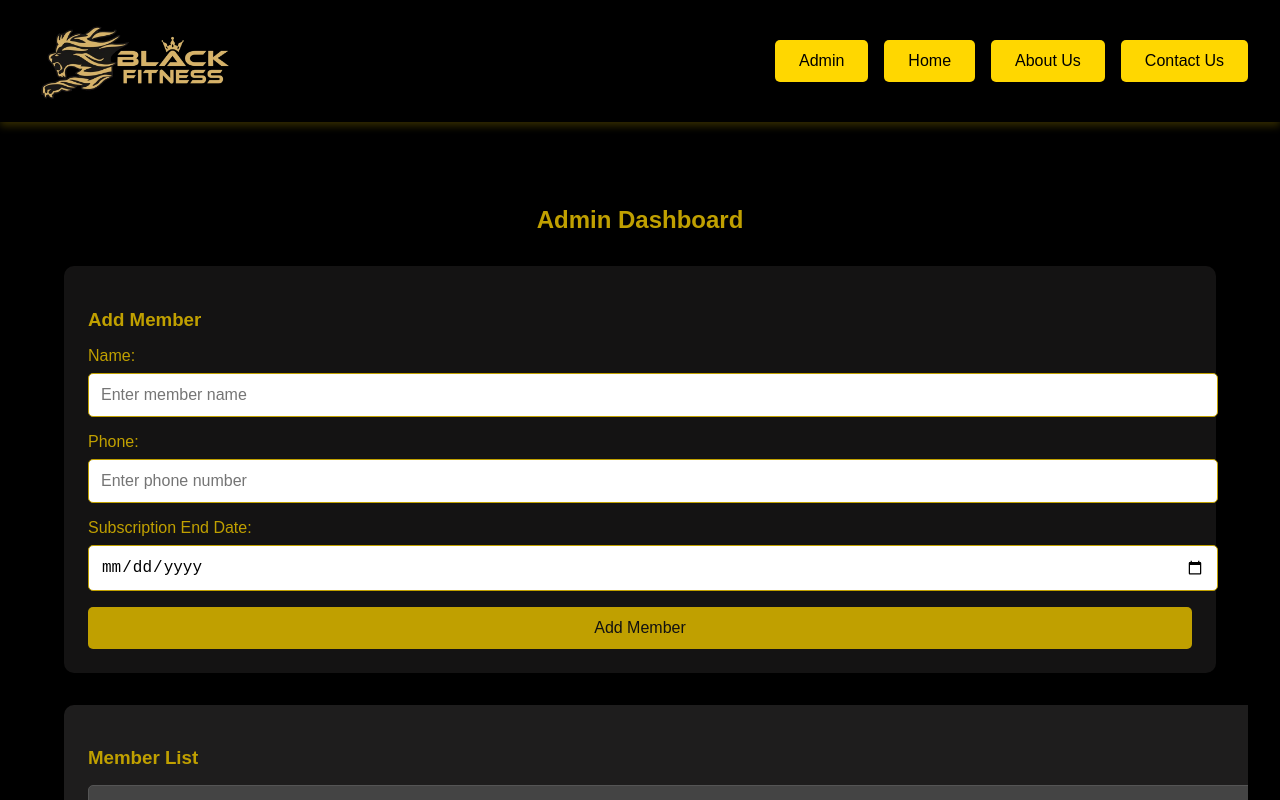
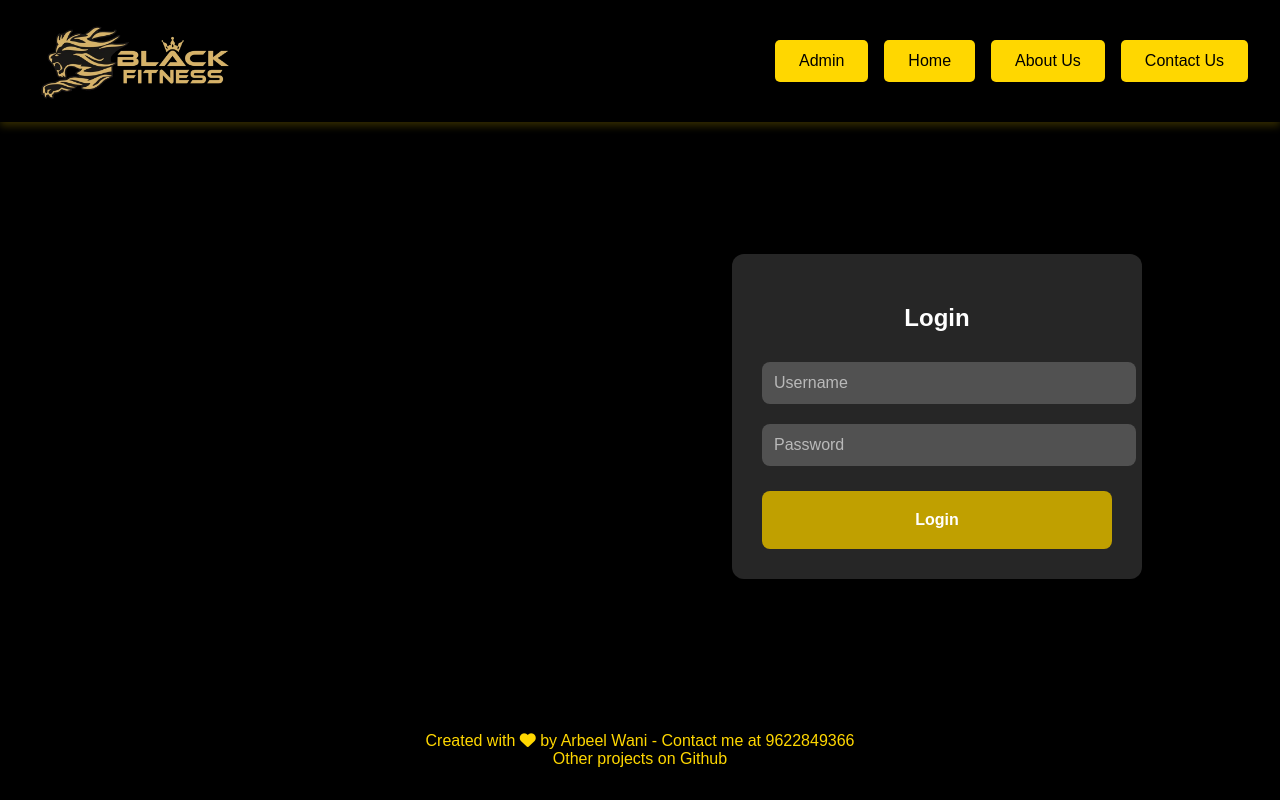
Before and after one commit to Abjodd/blackfitness, a React (Vite) app: page / in a window 1280 px wide. Both pictures are taken after a click on the button "Admin". Shown: the top 800 px of the page. Built offline with nearby package versions, Linux system fonts and the light colour scheme; no server answers; the database is empty.

Commit message:
added login package

```diff
--- a/src/App.jsx
+++ b/src/App.jsx
@@ -1,11 +1,32 @@
-import React, { useState } from 'react';
+import React, { useState, useEffect } from 'react';  //
 import './App.css';
-import Admin from './Admin'; // Only one import here
+import Admin from './Admin';
+import Login from './Login.jsx'; // Import the Login component
 import '@fortawesome/fontawesome-free/css/all.min.css';
 
 function App() {
   const [view, setView] = useState('home');
+  const [isLoggedIn, setIsLoggedIn] = useState(false);
 
+  useEffect(() => {
+    // Check login state from localStorage on mount
+    const loggedIn = localStorage.getItem('isLoggedIn') === 'true';
+    setIsLoggedIn(loggedIn);
+  }, []);
+
+  const handleAdminAccess = () => {
+    if (isLoggedIn) {
+      setView('login'); // If logged in, go directly to Admin
+    } else {
+      setView('login'); // Otherwise, go to Login first
+    }
+  };
+
+  const handleLoginSuccess = () => {
+    setIsLoggedIn(true);
+    localStorage.setItem('isLoggedIn', 'true'); // Save login state
+    setView('admin'); // Redirect to Admin after login
+  };
   const renderContent = () => {
     switch (view) {
       case 'home':
@@ -89,9 +110,12 @@ function App() {
             </div>
           </div>
         );
+        case 'login':
+          return <Login onLoginSuccess={handleLoginSuccess} />;
 
       case 'admin':
-        return <Admin />;
+        // Only render Admin if logged in, else render Login
+        return isLoggedIn ? <Admin /> : <Login onLoginSuccess={handleLoginSuccess} />;
 
       case 'contact':
         return (
@@ -126,7 +150,7 @@ function App() {
       <nav className="navbar">
         <img src="/logo.png" alt="BLACK FITNESS Gym Logo" className="logo" />
         <div className="nav-buttons">
-          <button className="nav-button" onClick={() => setView('admin')}>Admin</button>
+          <button className="nav-button" onClick={handleAdminAccess}>Admin</button>
           <button className="nav-button" onClick={() => setView('home')}>Home</button>
           <button className="nav-button" onClick={() => setView('about')}>About Us</button>
           <button className="nav-button" onClick={() => setView('contact')}>Contact Us</button>
--- /dev/null
+++ b/src/Login.css
@@ -0,0 +1,87 @@
+/* Import Google Font */
+@import url('https://fonts.googleapis.com/css2?family=Poppins:wght@300;400;600&display=swap');
+
+/* Centering the login form */
+.login-container {
+    margin-left: 700px;
+    margin-top: 100px;
+  width: 350px;
+  padding: 30px;
+  background: rgba(255, 255, 255, 0.15);
+  backdrop-filter: blur(12px);
+  border-radius: 12px;
+  box-shadow: 0px 8px 24px rgba(0, 0, 0, 0.2);
+  text-align: center;
+  animation: fadeIn 0.8s ease-in-out;
+}
+
+/* Login Title */
+.login-container h2 {
+  font-size: 24px;
+  font-weight: 600;
+  color: #ffffff;
+  margin-bottom: 20px;
+}
+
+/* Input Fields */
+.login-container input {
+  width: 100%;
+  padding: 12px;
+  margin: 10px 0;
+  border: none;
+  border-radius: 8px;
+  outline: none;
+  background: rgba(255, 255, 255, 0.2);
+  color: white;
+  align-content: center;
+  font-size: 16px;
+  transition: all 0.3s ease;
+}
+
+.login-container input::placeholder {
+  color: rgba(255, 255, 255, 0.6);
+}
+
+/* Input Focus Effect */
+.login-container input:focus {
+  background: rgba(16, 15, 15, 0.3);
+  box-shadow: 0 0 10px rgba(255, 255, 255, 0.2);
+}
+
+/* Login Button */
+.login-container button {
+  width: 100%;
+  padding: 20px;
+  margin-top: 15px;
+  background:  #c0a000;
+  color: white;
+  border: none;
+  border-radius: 8px;
+  cursor: pointer;
+  font-size: 16px;
+  font-weight: 600;
+  transition: background 0.3s ease;
+}
+
+.login-container button:hover {
+  background:   #c3e945;
+}
+
+/* Error Message */
+.error-message {
+  color:  #c0a000;
+  font-size: 14px;
+  margin-top: 5px;
+}
+
+/* Fade-in Animation */
+@keyframes fadeIn {
+  from {
+    opacity: 0;
+    transform: translateY(-20px);
+  }
+  to {
+    opacity: 1;
+    transform: translateY(0);
+  }
+}
--- /dev/null
+++ b/src/Login.jsx
@@ -0,0 +1,39 @@
+import React, { useState } from 'react';
+import './Login.css';
+
+const Login = ({ onLoginSuccess }) => {
+  const [username, setUsername] = useState('');
+  const [password, setPassword] = useState('');
+  const [error, setError] = useState('');
+
+  const handleLogin = () => {
+    if (username === 'admin' && password === 'password') {
+      localStorage.setItem('isLoggedIn', 'true'); // Store login state
+      onLoginSuccess(); // Call function in App.js to redirect to Admin
+    } else {
+      setError('Invalid username or password');
+    }
+  };
+
+  return (
+    <div className="login-container">
+      <h2>Login</h2>
+      {error && <p className="error-message">{error}</p>}
+      <input
+        type="text"
+        placeholder="Username"
+        value={username}
+        onChange={(e) => setUsername(e.target.value)}
+      />
+      <input
+        type="password"
+        placeholder="Password"
+        value={password}
+        onChange={(e) => setPassword(e.target.value)}
+      />
+      <button onClick={handleLogin}>Login</button>
+    </div>
+  );
+};
+
+export default Login;
```
